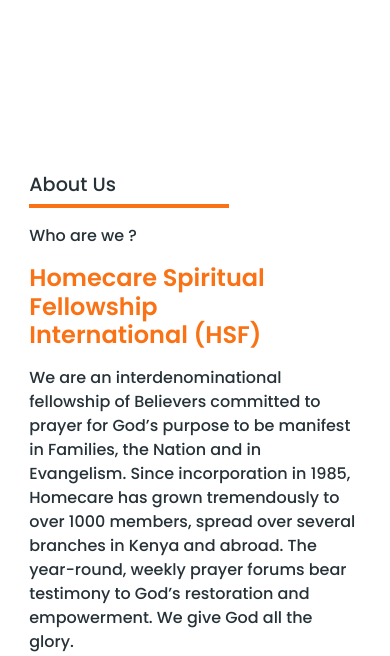
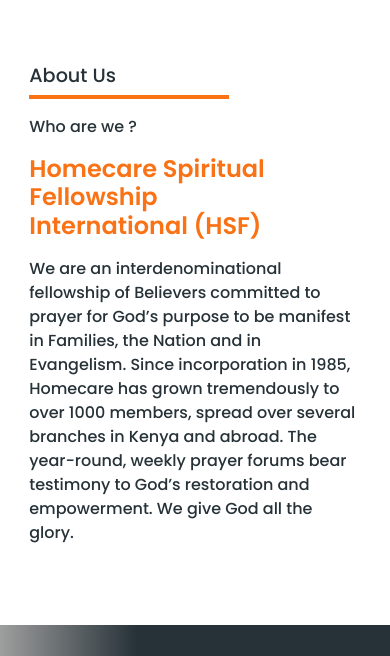
Before and after one commit to leonkae/hopefoundationpython, a Django app: page / in a window 390 px wide. Shown: the part 1187-1843 px from the top of the page. Run offline with Django 4.2, Linux system fonts and the light colour scheme; data comes from the database, SQL or seed files in the repository; data that the repository does not hold is empty; some libraries are stand-ins or nearby versions; some web fonts are replaced; grey boxes are pictures that could not be loaded.

Commit message:
modify:global

```diff
--- a/hopeapp/static/css/global.css
+++ b/hopeapp/static/css/global.css
@@ -407,6 +407,13 @@
   justify-content: center;
   background-color: #ffffff;
   position: relative;
+}
+@media screen and (max-width: 1000px) {
+  .first-section-wrapper{
+    height: 100%;
+    margin-top: 4rem;
+    margin-bottom: 4rem;
+  }
 }
 .right-about-section {
   position: absolute;
```
